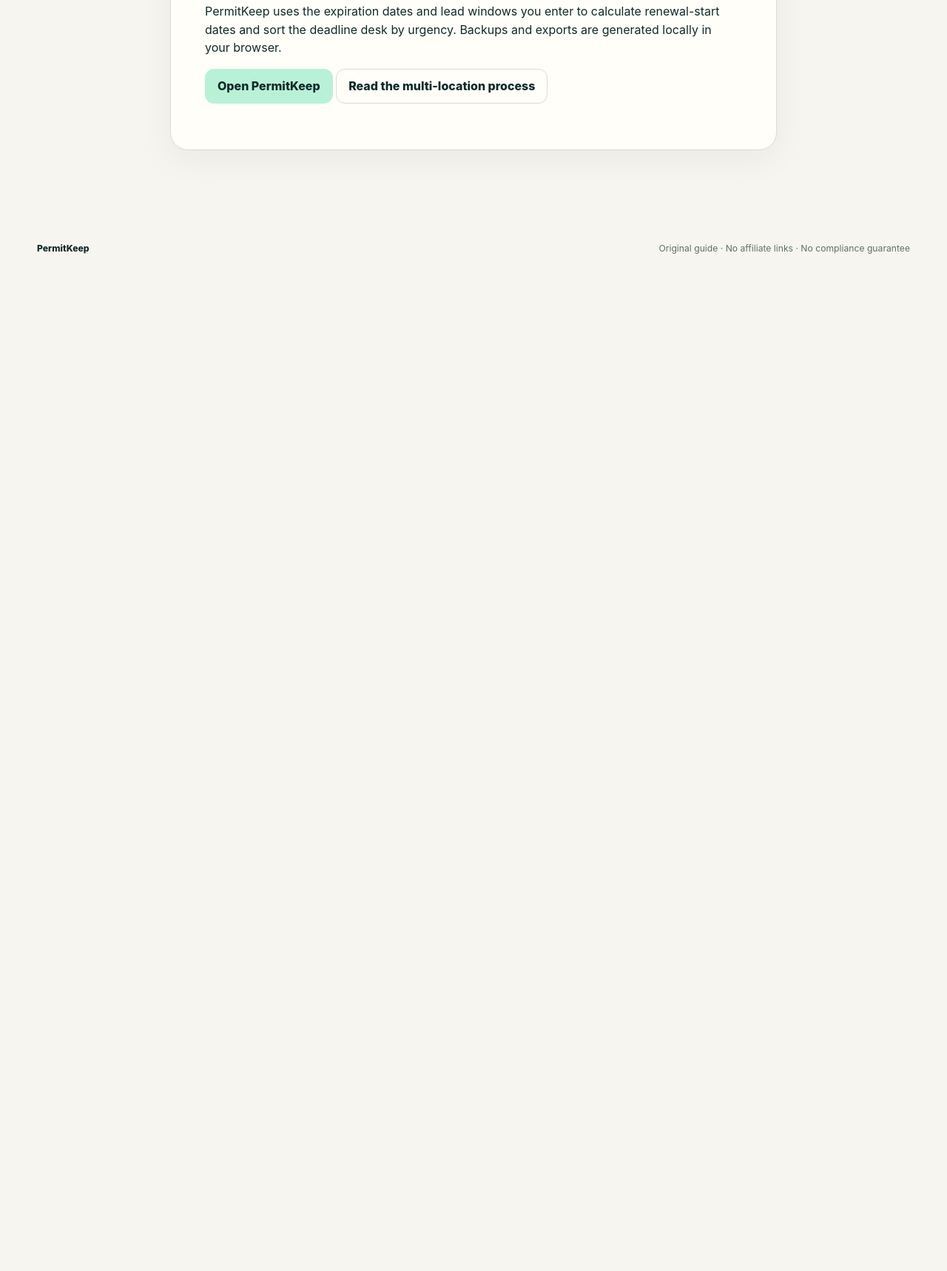
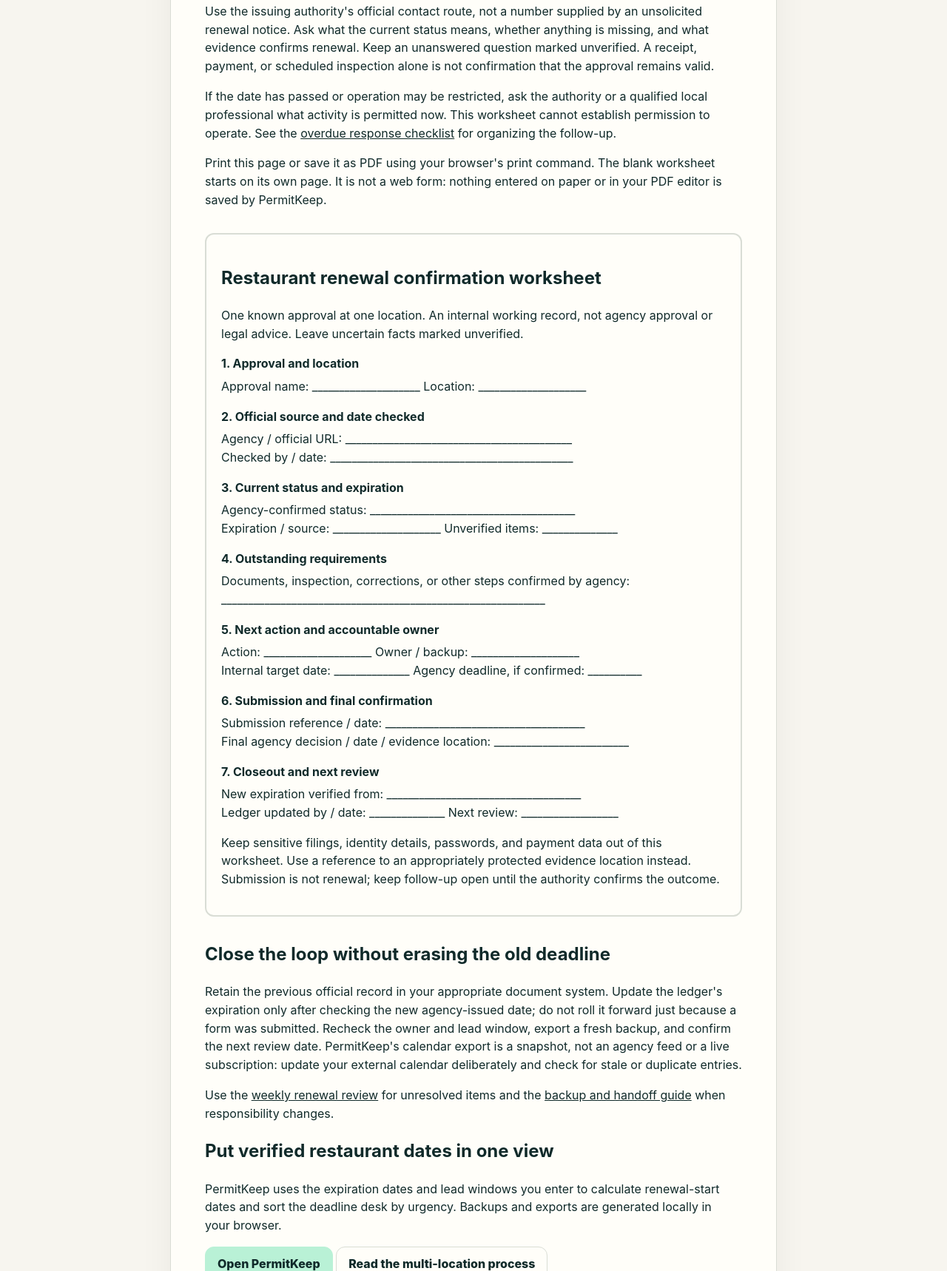
Before and after one commit to helpinghandschitown-netizen/permitkeep, a website: page restaurant-permit-renewal-calendar.html in a window 1280 px wide. Shown: the part 2071-3789 px from the top of the page at 74% size. Before the commit the page ends 2477 px from the top, so only its background shows below. Drawn offline with Linux system fonts and the light colour scheme.

Commit message:
docs: add restaurant renewal confirmation worksheet

```diff
--- a/restaurant-permit-renewal-calendar.html
+++ b/restaurant-permit-renewal-calendar.html
@@ -10,6 +10,7 @@
   <title>Restaurant permit renewal calendar workflow — PermitKeep</title>
   <link rel="icon" href="./icon.svg" type="image/svg+xml">
   <link rel="stylesheet" href="./styles.css">
+  <link rel="stylesheet" href="./weekly-review.css">
 </head>
 <body>
   <a class="skip-link" href="#guide">Skip to guide</a>
@@ -47,6 +48,37 @@
 
     <div class="boundary"><strong>This is an organizing workflow, not a list of required restaurant permits.</strong><p>PermitKeep does not determine requirements, interpret health or licensing rules, monitor agencies, schedule inspections, submit forms, or guarantee renewal. Confirm every requirement, fee, deadline, status, and retention duty with the issuing authority and qualified local professionals.</p></div>
 
+    <h2>Resolve an uncertain renewal before updating the calendar</h2>
+    <p>Use the issuing authority's official contact route, not a number supplied by an unsolicited renewal notice. Ask what the current status means, whether anything is missing, and what evidence confirms renewal. Keep an unanswered question marked unverified. A receipt, payment, or scheduled inspection alone is not confirmation that the approval remains valid.</p>
+    <p>If the date has passed or operation may be restricted, ask the authority or a qualified local professional what activity is permitted now. This worksheet cannot establish permission to operate. See the <a href="./overdue-permit-response-checklist.html">overdue response checklist</a> for organizing the follow-up.</p>
+    <p class="screen-only">Print this page or save it as PDF using your browser's print command. The blank worksheet starts on its own page. It is not a web form: nothing entered on paper or in your PDF editor is saved by PermitKeep.</p>
+
+    <section class="review-sheet" aria-labelledby="agency-confirmation">
+      <h2 id="agency-confirmation">Restaurant renewal confirmation worksheet</h2>
+      <p>One known approval at one location. An internal working record, not agency approval or legal advice. Leave uncertain facts marked unverified.</p>
+      <dl>
+        <dt>1. Approval and location</dt>
+        <dd>Approval name: ____________________ Location: ____________________</dd>
+        <dt>2. Official source and date checked</dt>
+        <dd>Agency / official URL: __________________________________________<br>Checked by / date: _____________________________________________</dd>
+        <dt>3. Current status and expiration</dt>
+        <dd>Agency-confirmed status: ______________________________________<br>Expiration / source: ____________________ Unverified items: ______________</dd>
+        <dt>4. Outstanding requirements</dt>
+        <dd>Documents, inspection, corrections, or other steps confirmed by agency:<br>____________________________________________________________</dd>
+        <dt>5. Next action and accountable owner</dt>
+        <dd>Action: ____________________ Owner / backup: ____________________<br>Internal target date: ______________ Agency deadline, if confirmed: __________</dd>
+        <dt>6. Submission and final confirmation</dt>
+        <dd>Submission reference / date: _____________________________________<br>Final agency decision / date / evidence location: _________________________</dd>
+        <dt>7. Closeout and next review</dt>
+        <dd>New expiration verified from: ____________________________________<br>Ledger updated by / date: ______________ Next review: __________________</dd>
+      </dl>
+      <p>Keep sensitive filings, identity details, passwords, and payment data out of this worksheet. Use a reference to an appropriately protected evidence location instead. Submission is not renewal; keep follow-up open until the authority confirms the outcome.</p>
+    </section>
+
+    <h2>Close the loop without erasing the old deadline</h2>
+    <p>Retain the previous official record in your appropriate document system. Update the ledger's expiration only after checking the new agency-issued date; do not roll it forward just because a form was submitted. Recheck the owner and lead window, export a fresh backup, and confirm the next review date. PermitKeep's calendar export is a snapshot, not an agency feed or a live subscription: update your external calendar deliberately and check for stale or duplicate entries.</p>
+    <p>Use the <a href="./weekly-permit-renewal-review.html">weekly renewal review</a> for unresolved items and the <a href="./permitkeep-backup-and-handoff.html">backup and handoff guide</a> when responsibility changes.</p>
+
     <h2>Put verified restaurant dates in one view</h2>
     <p>PermitKeep uses the expiration dates and lead windows you enter to calculate renewal-start dates and sort the deadline desk by urgency. Backups and exports are generated locally in your browser.</p>
     <p><a class="button button-primary" href="./#editor">Open PermitKeep</a> <a class="button button-quiet" href="./multi-location-license-renewal-process.html">Read the multi-location process</a></p>
```
